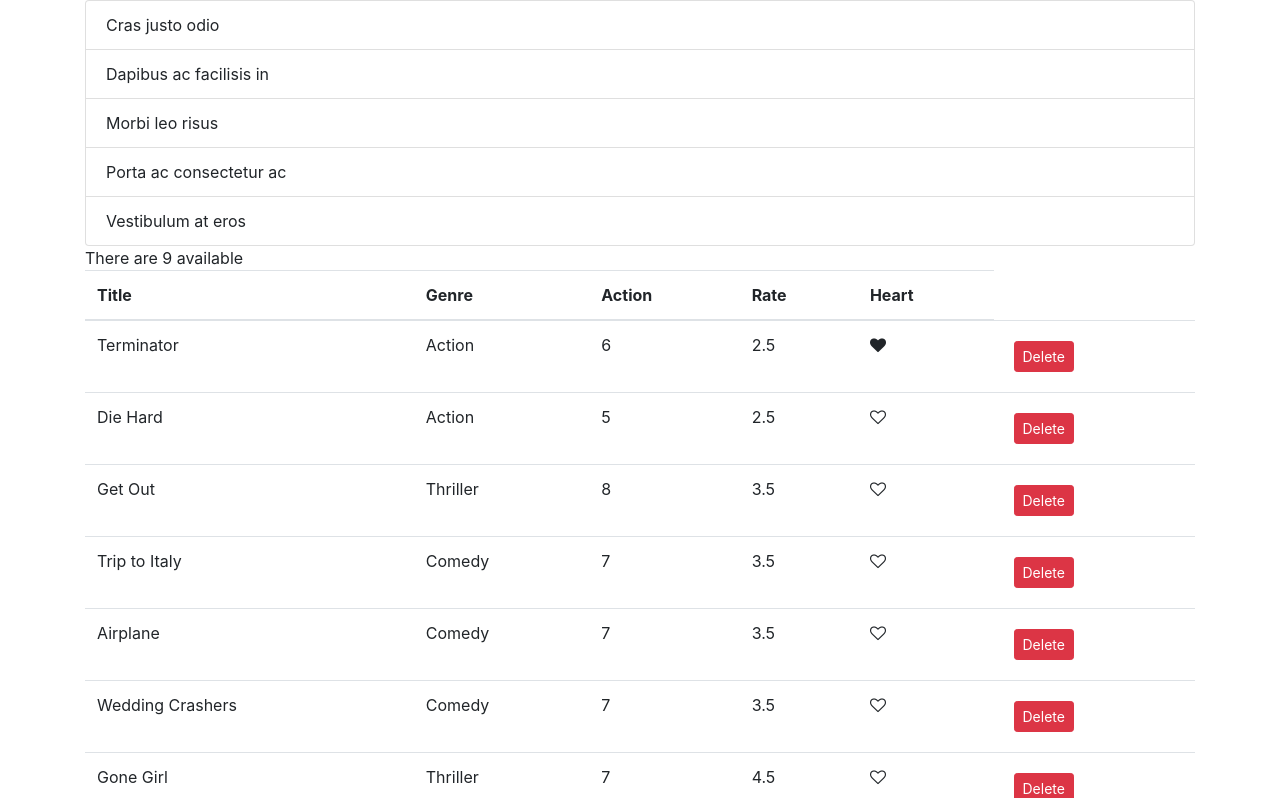
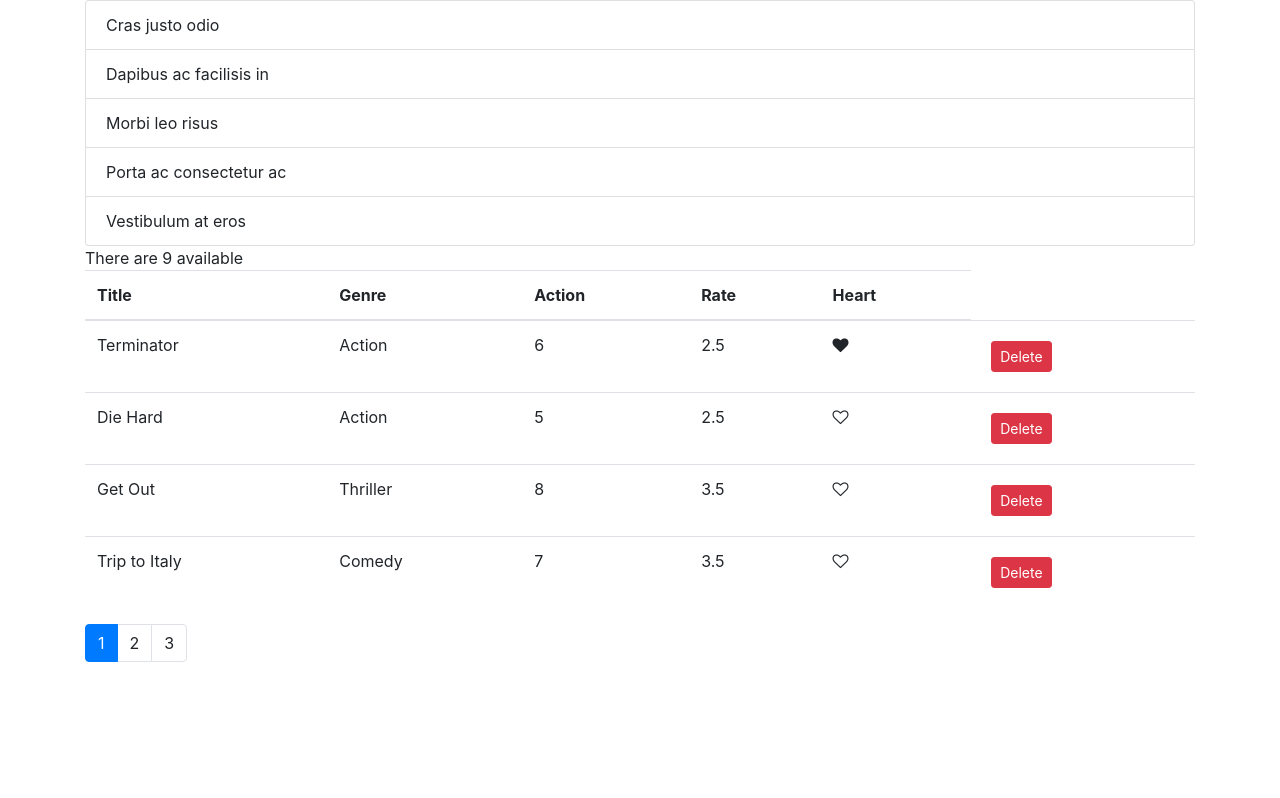
Before and after one commit to AgfeV/vidlyProject, a React (Create React App) app: page / in a window 1280 px wide. Shown: the top 798 px of the page. Built offline with nearby package versions, Linux system fonts and the light colour scheme.

Commit message:
updating movies object for pagination.

```diff
--- a/src/components/movies.js
+++ b/src/components/movies.js
@@ -3,6 +3,7 @@
 import Pagination from "./common/pagination"
 import NavBar from "./navbar"
 import {getMovies} from "../services/fakeMovieService";
+import {paginate} from "../utils/paginate"
 
 class Movies extends Component {
   state = {
@@ -34,7 +35,8 @@
   }
 
   render() {
-const {pageSize , currentPage} = this.state;
+    const {pageSize , currentPage} = this.state;
+    const movies = paginate(this.state.movies,currentPage,pageSize )
     //Note: By using the this.state.movies.map we create a new row in the table and then access that specfic set of data.
     //The onclick will call the handle delete function with the current movie title to be deleted
     return(
@@ -54,7 +56,7 @@
       </tr>
     </thead>
     <tbody>
-    {this.state.movies.map(movie => (
+    {movies.map(movie => (
       <tr key={movie._id} >
         <td>{movie.title}</td>
         <td>{movie.genre.name}</td>
--- /dev/null
+++ b/src/utils/paginate.js
@@ -0,0 +1,12 @@
+import _ from 'lodash';
+
+export function paginate(items, pageNumber, pageSize){
+
+  const startIndex = (pageNumber -1) * pageSize;
+  //Return lodash object by wrapping the array and then
+  //Chain the diffrent functions
+  return _(items)
+  .slice(startIndex)
+  .take(pageSize)
+  .value();
+}
```
